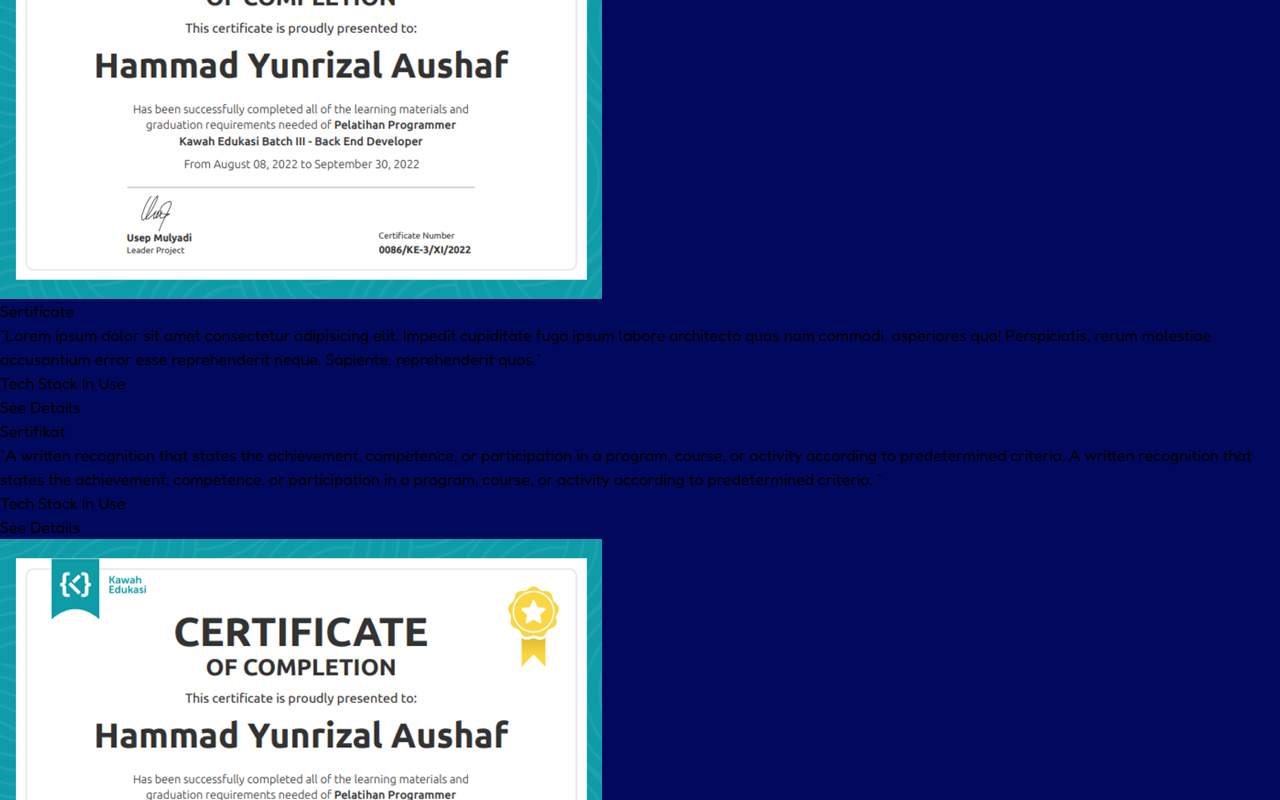
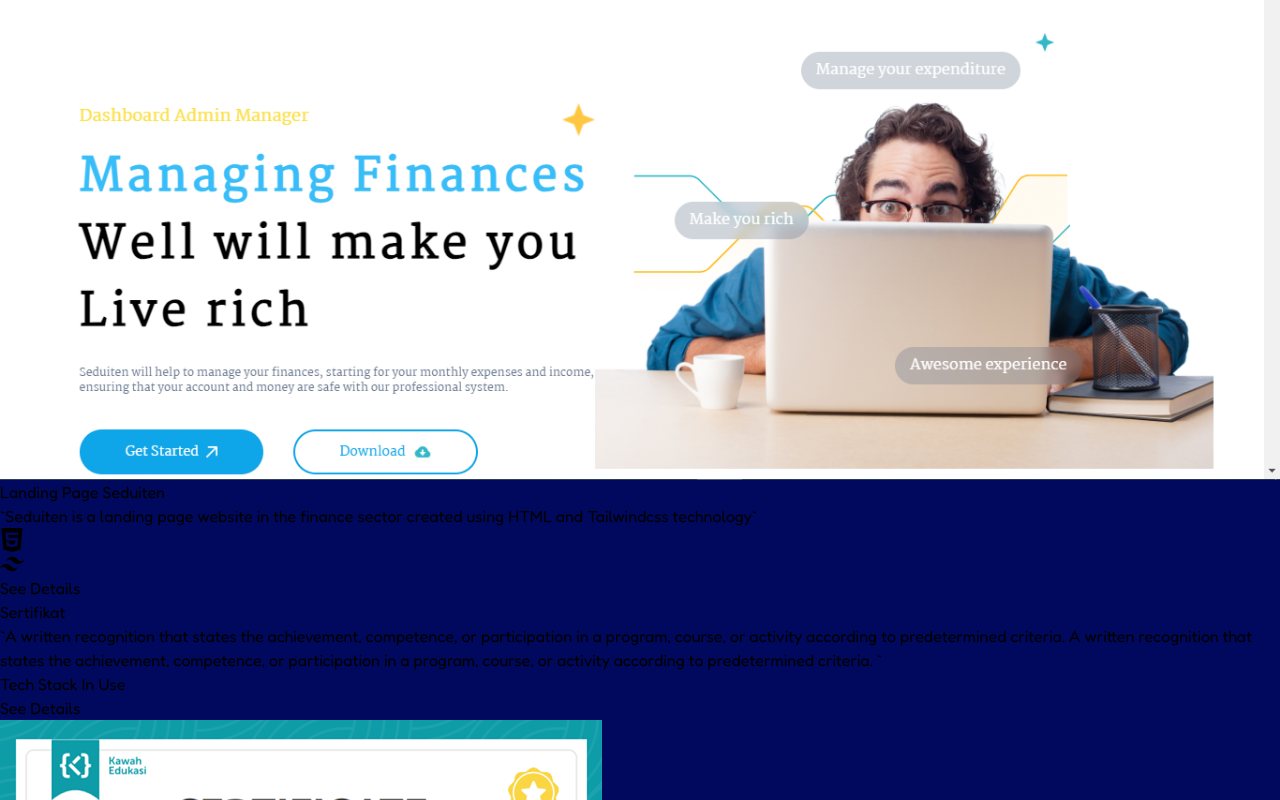
Before and after one commit to Yunrizal145/web-portofolio-react, a React (Vite) app: page / in a window 1280 px wide. Shown: the part 3633-4433 px from the top of the page. Built offline with nearby package versions, Linux system fonts and the light colour scheme.

Commit message:
updated: Merubah logic kode dari Portfolio

```diff
--- a/src/constants/data.js
+++ b/src/constants/data.js
@@ -167,7 +167,7 @@ export const descPortfolio = [
         imgPorto: Porto1,
         namePorto: "Landing Page Seduiten",
         descPorto: "Seduiten is a landing page website in the finance sector created using HTML and Tailwindcss technology",
-        TechStack: {SiHtml5, SiTailwindcss},
+        TechStack: [SiHtml5, SiTailwindcss],
         linkPorto: "https://yunrizal145.github.io/Homepage_Finance/seduiten.html"
     }
 ]
--- a/src/sections/Portfolio.jsx
+++ b/src/sections/Portfolio.jsx
@@ -63,7 +63,9 @@ const Portfolio = () => {
 						className="mt-8 w-full"
 					>
 						{/* Main Content Portfolio Left */}
+						{descPortfolio.map((item, index) => (
 							<motion.div
+								key={index}
 								variants={slideIn("bottom", "tween", 2, 1)}
 								className="flex flex-col lg:flex-row lg:justify-between bg-blue-500 rounded-2xl mb-10"
 							>
@@ -73,7 +75,7 @@ const Portfolio = () => {
 									className="lg:w-1/2 flex justify-center m-10 rounded-2xl overflow-hidden"
 								>
 									<img
-									src={img1}
+										src={item.imgPorto}
 										alt="Sertif"
 										className="w-[432px]"
 									/>
@@ -85,25 +87,30 @@ const Portfolio = () => {
 										variants={textVariants(1.1)}
 										className="text-2xl mb-6 lg:text-4xl"
 									>
-									Sertificate
+										{item.namePorto}
 									</motion.h2>
 									<motion.h3
 										variants={textVariants(1.2)}
 										className="text-sm mb-8 lg:text-lg"
 									>
-									`Lorem ipsum dolor sit amet consectetur
-									adipisicing elit. Impedit cupiditate fuga
-									ipsum labore architecto quas nam commodi,
-									asperiores quo! Perspiciatis, rerum
-									molestiae accusantium error esse
-									reprehenderit neque. Sapiente, reprehenderit
-									quos.`
+										`{item.descPorto}`
 									</motion.h3>
 									<motion.div
 										variants={textVariants(1.3)}
 										className="w-44 px-6 py-3 bg-[#ff4495] mb-4 rounded-2xl"
 									>
-									Tech Stack In Use
+										<div className="flex gap-4 items-center">
+											{item.TechStack.map(
+												(Icon, techIndex) => (
+													<div
+														key={techIndex}
+														className=""
+													>
+														<Icon size={24} />{" "}
+													</div>
+												)
+											)}
+										</div>
 									</motion.div>
 									<motion.div
 										variants={zoomIn(1.5, 0.75)}
@@ -111,13 +118,21 @@ const Portfolio = () => {
 									>
 										<motion.button
 											variants={textVariants(1.4)}
-										className="w-full px-6 py-2 bg-[#00095d] text-center rounded-3xl"
+											className="w-full bg-[#00095d] text-center rounded-3xl"
+										>
+											<a
+												href={item.linkPorto}
+												target="_blank"
+												className="w-full px-8 py-3 text-center rounded-3xl block text-white"
+												rel="noreferrer"
 											>
 												See Details
+											</a>
 										</motion.button>
 									</motion.div>
 								</div>
 							</motion.div>
+						))}
 
 						{/* Main Content Portfolio Right */}
 						<motion.div
```
Lines whose indentation alone changed are shown as unchanged.
